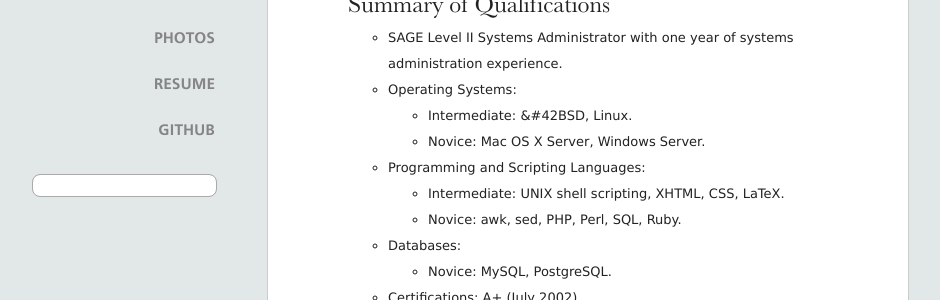
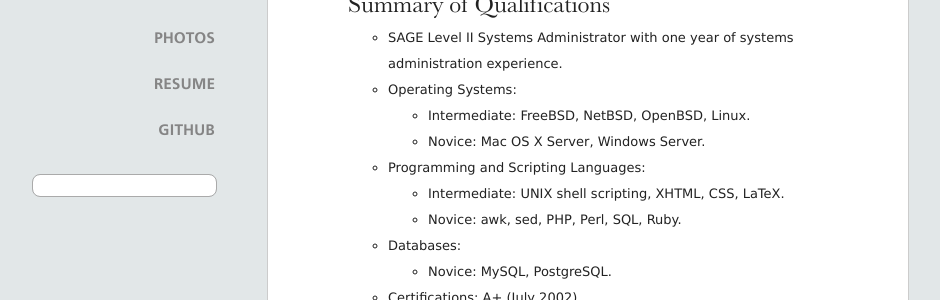
Before and after one commit to cparedes/redbluemagenta.com, a Jekyll site: the page built from resume.markdown, in a window 1280 px wide and 900 px high. Shown: the part 206-506 px from the top of the window, without its empty margins (63-1003 px from the left). Built offline with Jekyll 4.4.1, drawn with Linux system fonts in a browser that asks for light colours; Markdown is read by kramdown in place of the engine named in the settings; comment, search, counter and statistics services are not loaded.

Commit message:
Removed bad characters from resume.

```diff
--- a/resume.markdown
+++ b/resume.markdown
@@ -14,7 +14,7 @@ Summary of Qualifications
 
 * SAGE Level II Systems Administrator with one year of systems administration experience.
 * Operating Systems:
-	- Intermediate: &#42BSD, Linux.
+	- Intermediate: FreeBSD, NetBSD, OpenBSD, Linux.
 	- Novice: Mac OS X Server, Windows Server.
 * Programming and Scripting Languages:
 	- Intermediate: UNIX shell scripting, XHTML, CSS, LaTeX.
```
